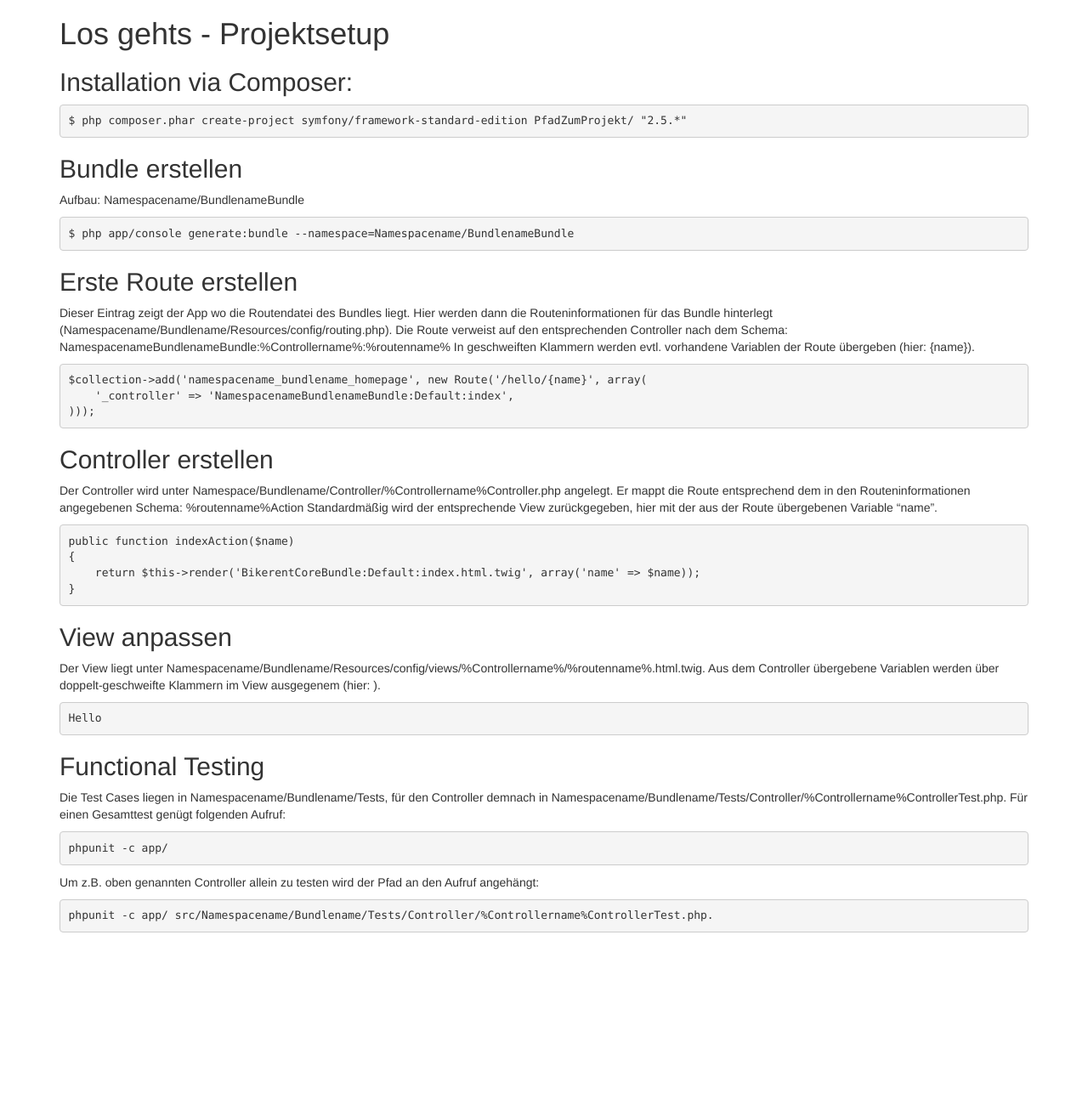
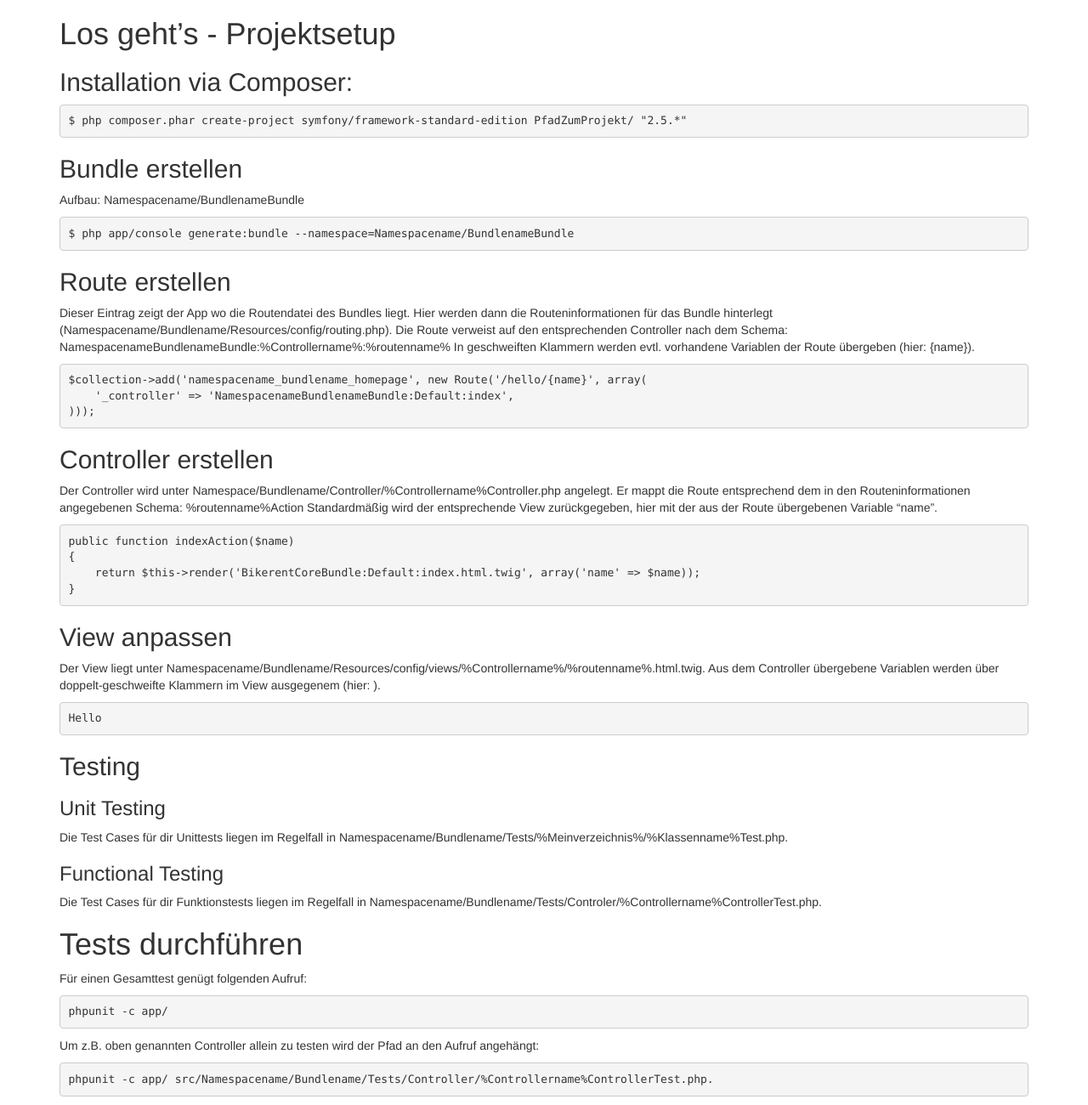
Before and after one commit to kelist/Sf2Documentation, a Jekyll site: the page built from _posts/2014-07-17-los-gehts-projektsetup.md, in a window 1280 px wide. Shown: the whole page at 85% size. Built offline with Jekyll 4.4.1, drawn with Linux system fonts in a browser that asks for light colours; nearby versions of some CDN libraries; before the commit the page ends 1107 px from its top, so only the background shows below that.

Commit message:
Change Headers

````diff
--- a/_posts/2014-07-17-los-gehts-projektsetup.md
+++ b/_posts/2014-07-17-los-gehts-projektsetup.md
@@ -1,20 +1,17 @@
 ---
 layout: pages
-title: Los gehts - Projektsetup
+title: Los geht's - Projektsetup
 ---
 
-Los gehts - Projektsetup
-========================
+# Los geht's - Projektsetup
 
-Installation via Composer:
---------------------------
+##Installation via Composer:
 
 ```
 $ php composer.phar create-project symfony/framework-standard-edition PfadZumProjekt/ "2.5.*"
 ```
 
-Bundle erstellen
-----------------
+##Bundle erstellen
 
 Aufbau: Namespacename/BundlenameBundle
 
@@ -22,8 +19,8 @@ Aufbau: Namespacename/BundlenameBundle
 $ php app/console generate:bundle --namespace=Namespacename/BundlenameBundle
 ```
 
-Erste Route erstellen
----------------------
+## Route erstellen
+
 Dieser Eintrag zeigt der App wo die Routendatei des Bundles liegt.
 Hier werden dann die Routeninformationen für das Bundle hinterlegt (Namespacename/Bundlename/Resources/config/routing.php).
 Die Route verweist auf den entsprechenden Controller nach dem Schema: NamespacenameBundlenameBundle:%Controllername%:%routenname%
@@ -35,8 +32,8 @@ $collection->add('namespacename_bundlename_homepage', new Route('/hello/{name}',
 )));
 ```
 
-Controller erstellen
---------------------
+##Controller erstellen
+
 Der Controller wird unter Namespace/Bundlename/Controller/%Controllername%Controller.php angelegt.
 Er mappt die Route entsprechend dem in den Routeninformationen angegebenen Schema: %routenname%Action
 Standardmäßig wird der entsprechende View zurückgegeben, hier mit der aus der Route übergebenen Variable "name".
@@ -48,8 +45,7 @@ public function indexAction($name)
 }
 ```
 
-View anpassen
--------------
+##View anpassen
 
 Der View liegt unter Namespacename/Bundlename/Resources/config/views/%Controllername%/%routenname%.html.twig.
 Aus dem Controller übergebene Variablen werden über doppelt-geschweifte Klammern im View ausgegenem (hier: {{ name }}).
@@ -58,10 +54,18 @@ Aus dem Controller übergebene Variablen werden über doppelt-geschweifte Klamme
 Hello {{ name }}
 ```
 
-Functional Testing
-------------------
+##Testing
 
-Die Test Cases liegen in Namespacename/Bundlename/Tests, für den Controller demnach in Namespacename/Bundlename/Tests/Controller/%Controllername%ControllerTest.php.
+###Unit Testing
+
+Die Test Cases für dir Unittests liegen im Regelfall in Namespacename/Bundlename/Tests/%Meinverzeichnis%/%Klassenname%Test.php.
+
+###Functional Testing
+
+Die Test Cases für dir Funktionstests liegen im Regelfall in Namespacename/Bundlename/Tests/Controler/%Controllername%ControllerTest.php.
+
+#Tests durchführen
+
 Für einen Gesamttest genügt folgenden Aufruf:
 
 ```
````
